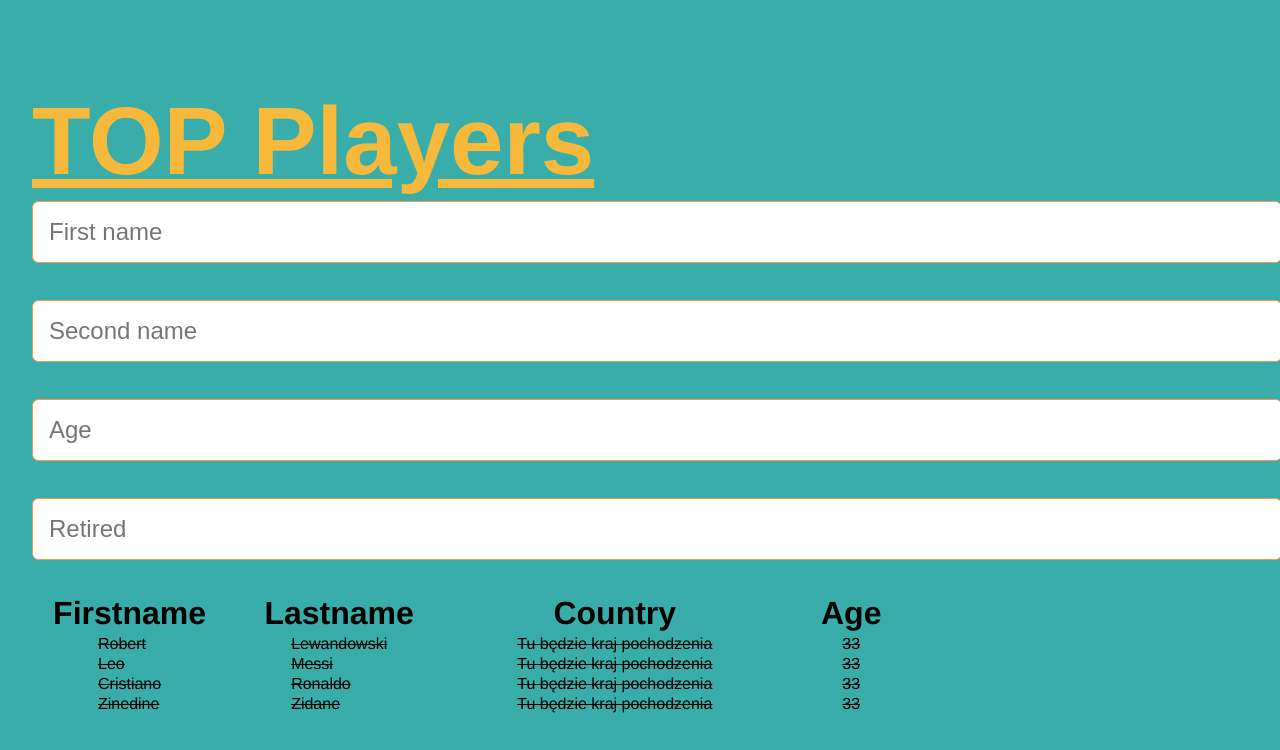
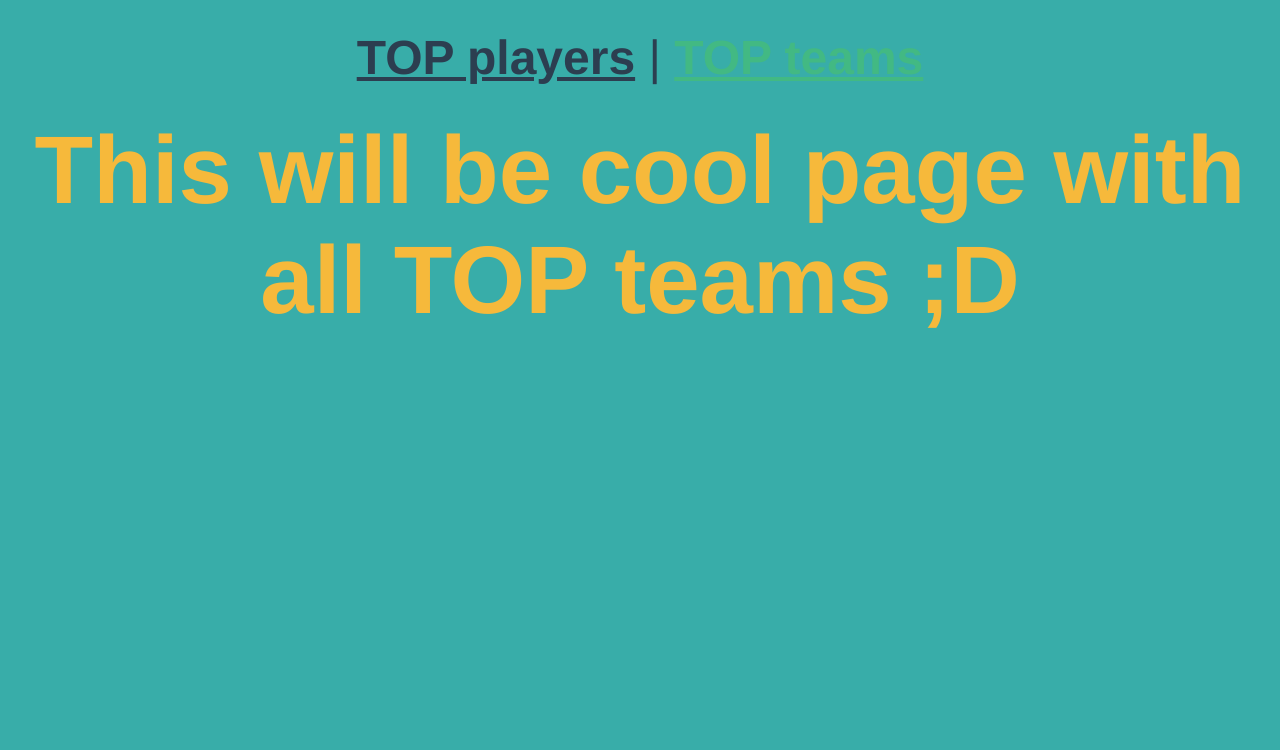
Before and after one commit to Monikaa1909/project3-js, a Vue app: page /teams in a window 1280 px wide. Shown: the top 750 px of the page. Built offline with nearby package versions, Linux system fonts and the light colour scheme; data requests are answered from the project's data file.

Commit message:
dodany routing

```diff
--- a/src/App.vue
+++ b/src/App.vue
@@ -1,46 +1,30 @@
 <template>
-  <player-list />
+  <div id="nav">
+    <router-link to="/">TOP players</router-link> |
+    <router-link to="/teams">TOP teams</router-link>
+  </div>
+  <router-view/>
 </template>
 
-<script>
-import PlayersList from "./components/PlayersList.vue";
-
-export default {
-  name: "App",
-  components: {
-    PlayerList: PlayersList
-  }
-};
-</script>
-
 <style>
-html,
-body {
-  margin: 0;
-  padding: 0;
-  min-height: 100vh;
-  height: 100%;
-}
-h1 {
-  margin: 0;
-  padding: 0;
-  color: #f6b93b;
-}
-
-ul {
-  margin: 0;
-}
-
 #app {
-  height: 100%;
   font-family: Avenir, Helvetica, Arial, sans-serif;
   -webkit-font-smoothing: antialiased;
   -moz-osx-font-smoothing: grayscale;
-  font-size: 3rem;
-  padding: 0 2rem;
-  background: #38ada9;
-  display: flex;
-  justify-content: center;
-  align-items: center;
+  text-align: center;
+  color: #2c3e50;
+}
+
+#nav {
+  padding: 30px;
+}
+
+#nav a {
+  font-weight: bold;
+  color: #2c3e50;
+}
+
+#nav a.router-link-exact-active {
+  color: #42b983;
 }
 </style>
--- a/src/components/PlayersList.vue
+++ b/src/components/PlayersList.vue
@@ -1,37 +1,37 @@
 <template>
   <div>
     <h1>TOP Players</h1>
-    <div>
-      <input
-          type="text" required
-          v-model="firstName"
-          @keyup.enter="addPlayer"
-          aria-label="First name"
-          placeholder="First name"
-      />
-      <input
-          type="text" required
-          v-model="lastName"
-          @keyup.enter="addPlayer"
-          aria-label="Second name"
-          placeholder="Second name"
-      />
-      <input
-          type="text" required
-          v-model="age"
-          @keyup.enter="addPlayer"
-          aria-label="Age"
-          placeholder="Age"
-      />
-      <input
-          type="text" required
-          v-model="retired"
-          @keyup.enter="addPlayer"
-          aria-label="Retired"
-          placeholder="Retired"
-      />
-    </div>
-    <component v-bind:is="currentView" class="view"></component>
+<!--    <div>-->
+<!--      <input-->
+<!--          type="text" required-->
+<!--          v-model="firstName"-->
+<!--          @keyup.enter="addPlayer"-->
+<!--          aria-label="First name"-->
+<!--          placeholder="First name"-->
+<!--      />-->
+<!--      <input-->
+<!--          type="text" required-->
+<!--          v-model="lastName"-->
+<!--          @keyup.enter="addPlayer"-->
+<!--          aria-label="Second name"-->
+<!--          placeholder="Second name"-->
+<!--      />-->
+<!--      <input-->
+<!--          type="text" required-->
+<!--          v-model="age"-->
+<!--          @keyup.enter="addPlayer"-->
+<!--          aria-label="Age"-->
+<!--          placeholder="Age"-->
+<!--      />-->
+<!--      <input-->
+<!--          type="text" required-->
+<!--          v-model="retired"-->
+<!--          @keyup.enter="addPlayer"-->
+<!--          aria-label="Retired"-->
+<!--          placeholder="Retired"-->
+<!--      />-->
+<!--    </div>-->
+<!--    <component v-bind:is="currentView" class="view"></component>-->
     <table>
       <thead>
         <tr>
@@ -73,11 +73,11 @@ export default {
     };
   },
 
-  computed: {
-    currentView() {
-      return this.view
-    }
-  },
+  // computed: {
+  //   currentView() {
+  //     return this.view
+  //   }
+  // },
 
   async created() {
     try {
@@ -108,22 +108,22 @@ export default {
       }
     },
 
-    async addPlayer() {
-      if (this.firstName.length > 0 && !isNaN(this.age) && this.lastName.length > 0) {
-        try {
-          const res = await axios.post(baseURL, { firstName: this.firstName, lastName: this.lastName, age: this.age, retired: this.retired === null ? this.retired = false : this.retired === "true"});
-
-          this.players = [...this.players, res.data];
-
-          this.firstName = "";
-          this.lastName = ""
-          this.age = null
-          this.retired = null
-        } catch (e) {
-          console.error(e);
-        }
-      }
-    }
+    // async addPlayer() {
+    //   if (this.firstName.length > 0 && !isNaN(this.age) && this.lastName.length > 0) {
+    //     try {
+    //       const res = await axios.post(baseURL, { firstName: this.firstName, lastName: this.lastName, age: this.age, retired: this.retired === null ? this.retired = false : this.retired === "true"});
+    //
+    //       this.players = [...this.players, res.data];
+    //
+    //       this.firstName = "";
+    //       this.lastName = ""
+    //       this.age = null
+    //       this.retired = null
+    //     } catch (e) {
+    //       console.error(e);
+    //     }
+    //   }
+    // }
   }
 };
 </script>
--- a/src/main.js
+++ b/src/main.js
@@ -1,4 +1,5 @@
 import { createApp } from 'vue'
 import App from './App.vue'
+import router from './router'
 
-createApp(App).mount('#app')
+createApp(App).use(router).mount('#app')
--- /dev/null
+++ b/src/router/index.js
@@ -0,0 +1,33 @@
+import { createRouter, createWebHistory } from 'vue-router'
+import TopPlayers from '../views/TopPlayers.vue'
+
+const routes = [
+  {
+    path: '/',
+    name: 'TopPlayers',
+    component: TopPlayers
+  },
+  {
+    path: '/teams',
+    name: 'TopTeams',
+    // route level code-splitting
+    // this generates a separate chunk (about.[hash].js) for this route
+    // which is lazy-loaded when the route is visited.
+    component: () => import(/* webpackChunkName: "about" */ '../views/TopTeams.vue')
+  },
+  {
+    path: '/addplayer',
+    name: 'AddPlayer',
+    // route level code-splitting
+    // this generates a separate chunk (about.[hash].js) for this route
+    // which is lazy-loaded when the route is visited.
+    component: () => import(/* webpackChunkName: "about" */ '../views/AddPlayer')
+  }
+]
+
+const router = createRouter({
+  history: createWebHistory(process.env.BASE_URL),
+  routes
+})
+
+export default router
--- /dev/null
+++ b/src/views/AddPlayer.vue
@@ -0,0 +1,139 @@
+<template>
+  <div>
+    <input
+        type="text" required
+        v-model="firstName"
+        @keyup.enter="addPlayer"
+        aria-label="First name"
+        placeholder="First name"
+    />
+    <input
+        type="text" required
+        v-model="lastName"
+        @keyup.enter="addPlayer"
+        aria-label="Second name"
+        placeholder="Second name"
+    />
+    <input
+        type="text" required
+        v-model="age"
+        @keyup.enter="addPlayer"
+        aria-label="Age"
+        placeholder="Age"
+    />
+    <input
+        type="text" required
+        v-model="retired"
+        @keyup.enter="addPlayer"
+        aria-label="Retired"
+        placeholder="Retired"
+    />
+<!--    TODO: trzeba zrobić tak żeby to przycisk zatwierdzał dane i jednocześnie cofał na główną z zawodnikami, nie enter-->
+
+    <router-link to="/">Back to all players</router-link>
+  </div>
+</template>
+
+<script>
+
+import axios from "axios";
+const baseURL = "http://localhost:3001/players";
+
+export default {
+  name: "PlayerList",
+  data() {
+    return {
+      players: [],
+      firstName: "",
+      lastName: "",
+      age: null,
+      retired: null
+    };
+  },
+
+  // computed: {
+  //   currentView() {
+  //     return this.view
+  //   }
+  // },
+
+  async created() {
+    try {
+      const res = await axios.get(baseURL);
+
+      this.players = res.data;
+    } catch (e) {
+      console.error(e);
+    }
+  },
+
+  methods: {
+    // async retiredPlayer(id) {
+    //   try {
+    //     await axios.patch(`${baseURL}/${id}`, {
+    //       retired: true
+    //     });
+    //
+    //     this.players = this.players.map(player => {
+    //       if (player.id === id) {
+    //         player.retired = true;
+    //       }
+    //
+    //       return player;
+    //     });
+    //   } catch (e) {
+    //     console.error(e);
+    //   }
+    // },
+
+    async addPlayer() {
+      if (this.firstName.length > 0 && !isNaN(this.age) && this.lastName.length > 0) {
+        try {
+          const res = await axios.post(baseURL, { firstName: this.firstName, lastName: this.lastName, age: this.age, retired: this.retired === null ? this.retired = false : this.retired === "true"});
+
+          this.players = [...this.players, res.data];
+
+          this.firstName = "";
+          this.lastName = ""
+          this.age = null
+          this.retired = null
+        } catch (e) {
+          console.error(e);
+        }
+      }
+    }
+  }
+};
+</script>
+
+<style scoped>
+h1 {
+  text-decoration: underline;
+}
+
+li {
+  color: white;
+}
+
+input {
+  width: 100%;
+  padding: 1rem;
+  border-radius: 0.4rem;
+  border: 1px solid #fd9644;
+  margin-bottom: 2rem;
+  font-size: 1.5rem;
+}
+
+.retired {
+  text-decoration: line-through;
+}
+
+tr {
+  font-size: 2rem;
+}
+
+td {
+  padding: 0 4rem;
+  font-size: 1rem;
+}
+</style>
--- /dev/null
+++ b/src/views/TopPlayers.vue
@@ -0,0 +1,49 @@
+<template>
+  <div class="players">
+    <player-list />
+    <router-link to="/addplayer">Dodaj zawodnika</router-link>
+  </div>
+</template>
+
+<script>
+// @ is an alias to /src
+// import HelloWorld from '@/components/HelloWorld.vue'
+import PlayersList from "../components/PlayersList";
+
+export default {
+  name: 'TopPlayers',
+  components: {
+    PlayerList: PlayersList
+  }
+};
+</script>
+
+<style>
+html,
+body {
+  margin: 0;
+  padding: 0;
+  min-height: 100vh;
+  height: 100%;
+}
+h1 {
+  margin: 0;
+  padding: 0;
+  color: #f6b93b;
+}
+ul {
+  margin: 0;
+}
+#app {
+  height: 100%;
+  font-family: Avenir, Helvetica, Arial, sans-serif;
+  -webkit-font-smoothing: antialiased;
+  -moz-osx-font-smoothing: grayscale;
+  font-size: 3rem;
+  padding: 0 2rem;
+  background: #38ada9;
+  /*display: flex;*/
+  justify-content: center;
+  align-items: center;
+}
+</style>
--- /dev/null
+++ b/src/views/TopTeams.vue
@@ -0,0 +1,5 @@
+<template>
+  <div class="teams">
+    <h1>This will be cool page with all TOP teams ;D</h1>
+  </div>
+</template>
```
Also changed, not shown: package.json (+7 -5 lines), 1 other file (tests, documents, lock files or other folders).
